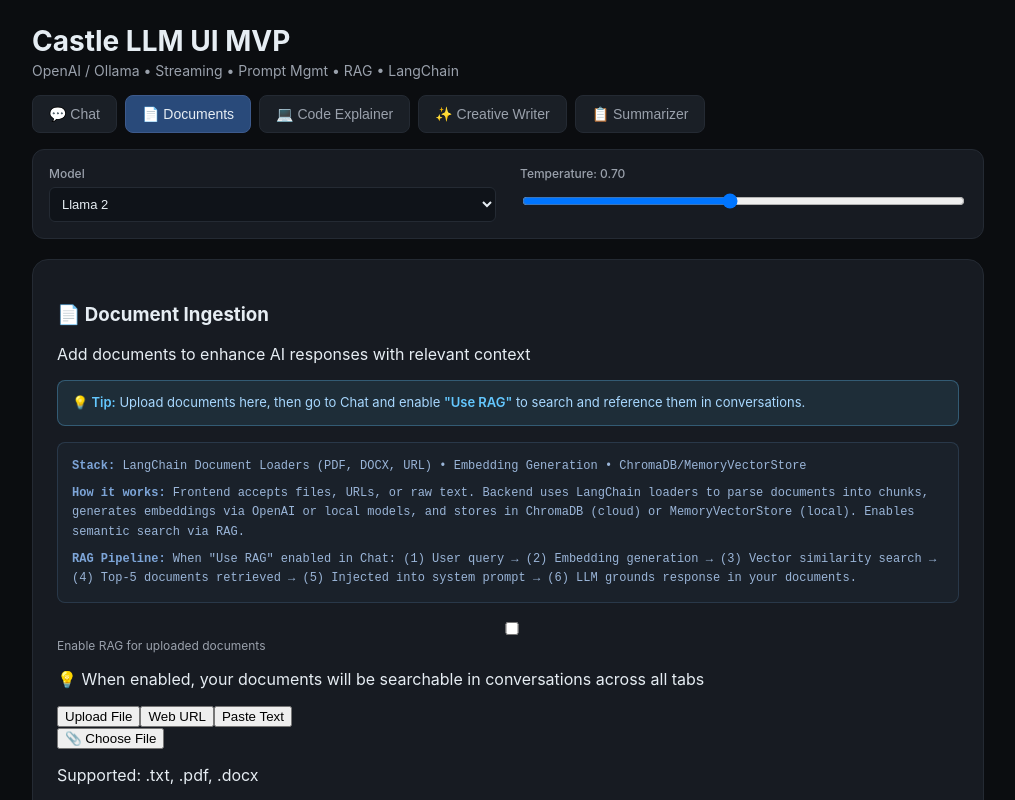
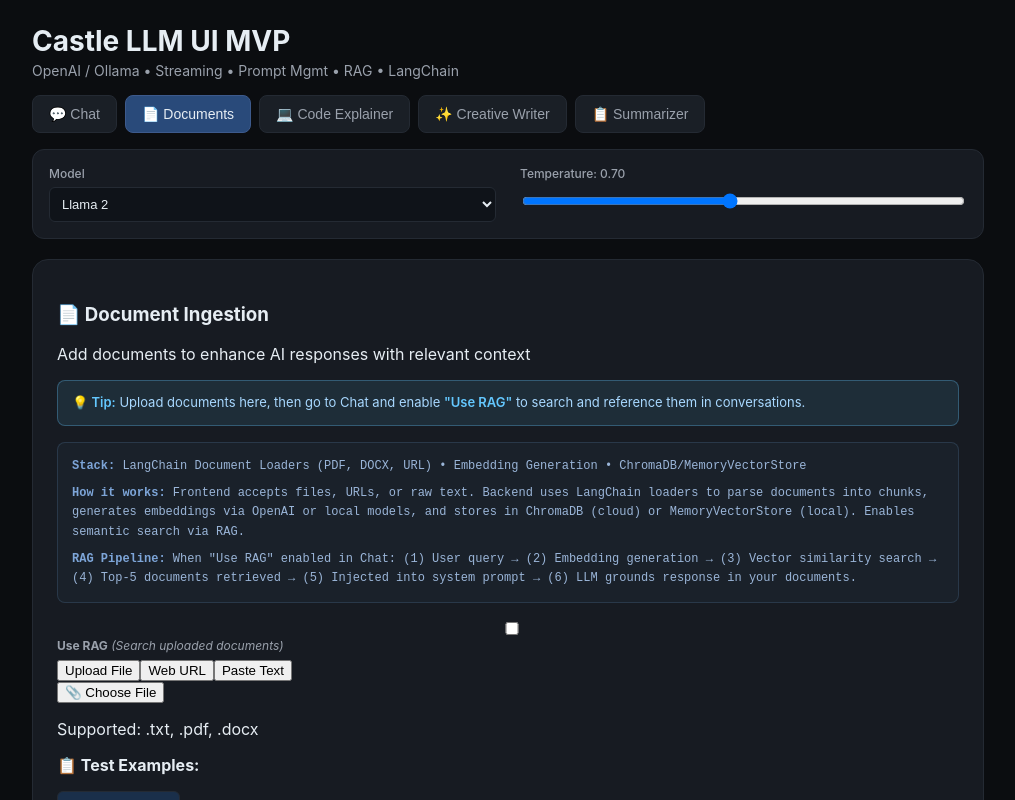
Before and after one commit to radgh1/castle-llm-mvp, a React (Vite) app in the folder client/: page / in a window 1280 px wide. Both pictures are taken after a click on the button "📄 Documents". Shown: the top 800 px of the page, without its empty margins (132-1147 px from the left). Built offline with nearby package versions, Linux system fonts and the light colour scheme; no server answers.

Commit message:
Update Documents RAG checkbox to match Chat's styling: 'Use RAG (Search uploaded documents)'

```diff
--- a/client/src/components/DocumentUpload.tsx
+++ b/client/src/components/DocumentUpload.tsx
@@ -200,17 +200,11 @@
         <p><strong>RAG Pipeline:</strong> When "Use RAG" enabled in Chat: (1) User query → (2) Embedding generation → (3) Vector similarity search → (4) Top-5 documents retrieved → (5) Injected into system prompt → (6) LLM grounds response in your documents.</p>
       </div>
 
-      <div className="rag-controls">
-        <label className="rag-checkbox">
-          <input
-            type="checkbox"
-            checked={useRag}
-            onChange={(e) => onRagChange?.(e.target.checked)}
-          />
-          <span className="checkmark"></span>
-          Enable RAG for uploaded documents
+      <div className="toggles">
+        <label>
+          <input type="checkbox" checked={useRag} onChange={(e) => onRagChange?.(e.target.checked)} />
+          <strong>Use RAG</strong> <em>(Search uploaded documents)</em>
         </label>
-        <p className="rag-tip">💡 When enabled, your documents will be searchable in conversations across all tabs</p>
       </div>
 
           <div className="upload-sub-tabs">
```
